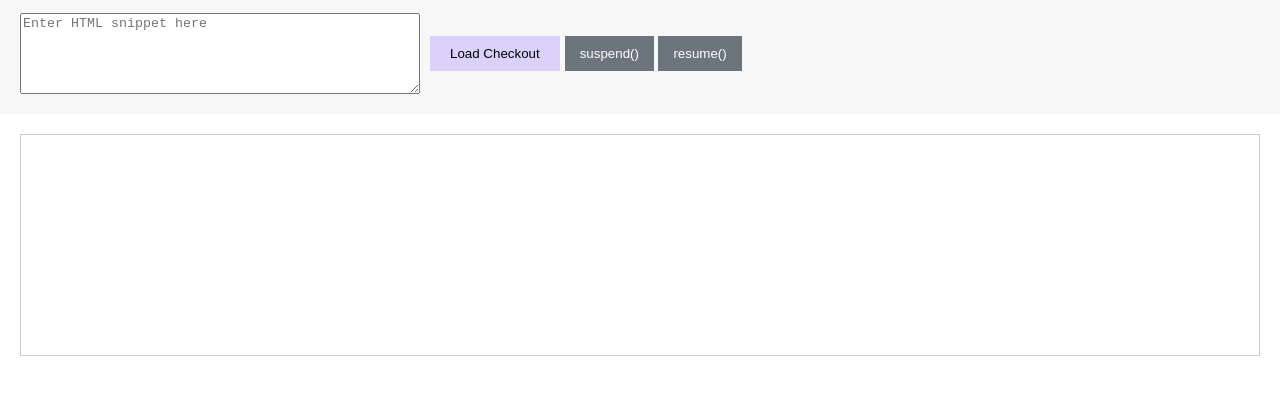
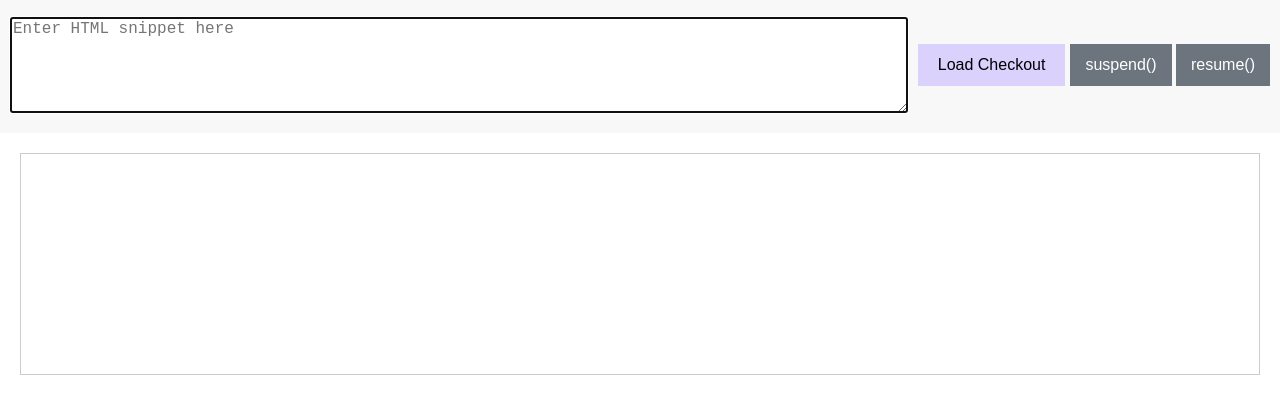
Before and after one commit to svantekco/kustom-tools, a plain HTML site: page kco.html in a window 1280 px wide. Shown: the part 85-480 px from the top of the page. Drawn offline with Linux system fonts and the light colour scheme.

Commit message:
Improve mobile usability

```diff
--- a/kco.html
+++ b/kco.html
@@ -3,7 +3,7 @@
 <head>
     <meta charset="UTF-8">
     <title>Sample Checkout Page</title>
-    <meta name="viewport" content="width=device-width, initial-scale=1.0">
+    <meta name="viewport" content="width=device-width, initial-scale=1.0, viewport-fit=cover">
     <style>
         h1 {
             margin: 0;
@@ -12,32 +12,40 @@
         body {
             font-family: Arial, sans-serif;
             margin: 0;
+            line-height: 1.4;
         }
         #top-bar {
             background-color: #f8f8f8;
-            padding: 20px;
+            padding: 20px 10px;
             display: flex;
             flex-direction: column; /* Stack items vertically on mobile */
             align-items: flex-start;
+            position: sticky;
+            top: 0;
+            z-index: 1000;
         }
         #html-snippet-input {
             width: 100%;
-            max-width: 400px;
+            max-width: none;
             height: auto;
             margin-bottom: 10px;
             box-sizing: border-box; /* Include padding and border in width */
+            font-size: 1rem;
         }
         .button-group {
             display: flex;
             flex-wrap: wrap;
             gap: 5px;
+            width: 100%;
         }
         #load-checkout-button {
             background-color: #dad2fd; /* Primary button color */
             color: #000;
             border: none;
-            padding: 10px 20px;
+            padding: 12px 20px;
             cursor: pointer;
+            font-size: 1rem;
+            touch-action: manipulation;
         }
         #load-checkout-button:hover {
             background-color: #aaa2cd;
@@ -46,8 +54,11 @@
             background-color: #6c757d; /* Secondary button color */
             color: #fff;
             border: none;
-            padding: 10px 15px;
+            padding: 12px 15px;
             cursor: pointer;
+            font-size: 1rem;
+            flex: 1 1 100%;
+            touch-action: manipulation;
         }
         .additional-buttons button:hover {
             background-color: #5a6268;
@@ -70,9 +81,15 @@
                 flex: 1; /* Allow textarea to fill available space */
                 margin-right: 10px;
                 margin-bottom: 0;
+                max-width: none;
             }
             .button-group {
                 flex-direction: row;
+                width: auto;
+            }
+            .button-group button,
+            .additional-buttons button {
+                flex: none;
             }
         }
     </style>
@@ -92,7 +109,7 @@
     <!-- Top Bar -->
     <div id="top-bar">
 
-        <textarea id="html-snippet-input" placeholder="Enter HTML snippet here" rows="5"></textarea>
+        <textarea id="html-snippet-input" placeholder="Enter HTML snippet here" rows="5" autocomplete="off" autocapitalize="none" spellcheck="false" autofocus></textarea>
         <div class="button-group">
             <button id="load-checkout-button">Load Checkout</button>
             <div class="additional-buttons">
@@ -163,6 +180,14 @@
             getSnippet().then(renderSnippet).catch(renderError);
         });
 
+        // Allow Ctrl+Enter or Cmd+Enter to load checkout from textarea
+        document.getElementById('html-snippet-input').addEventListener('keydown', function(e) {
+            if (e.key === 'Enter' && (e.ctrlKey || e.metaKey)) {
+                e.preventDefault();
+                getSnippet().then(renderSnippet).catch(renderError);
+            }
+        });
+
         // Event listener for the "suspend()" button
         document.getElementById('suspend-button').addEventListener('click', function() {
             window._klarnaCheckout(function (api) {
```
